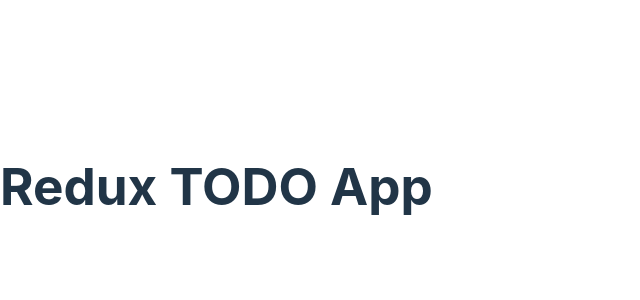
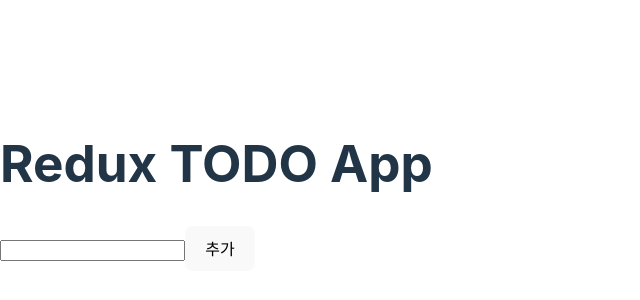
Before and after one commit to johj703/redux_todo_app, a React (Vite) app: page / in a window 1280 px wide. Shown: the part 214-514 px from the top of the page, without its empty margins (0-640 px from the left). Built offline with nearby package versions, Linux system fonts and the light colour scheme.

Commit message:
AddForm 컴포넌트 생성 후 app 파일 return 값에 추가

```diff
--- a/src/App.jsx
+++ b/src/App.jsx
@@ -1,4 +1,6 @@
 import { useSelector } from "react-redux";
+import AddForm from "./components/AddForm";
+
 function App() {
   const todos = useSelector((state) => state.todos);
   console.log("todos", todos);
@@ -6,6 +8,7 @@
   return (
     <div>
       <h1>Redux TODO App</h1>
+      <AddForm />
     </div>
   );
 }
--- a/src/components/AddForm.jsx
+++ b/src/components/AddForm.jsx
@@ -12,6 +12,7 @@
           setTodo(e.target.value);
         }}
       />
+      <button>추가</button>
     </div>
   );
 };
```
